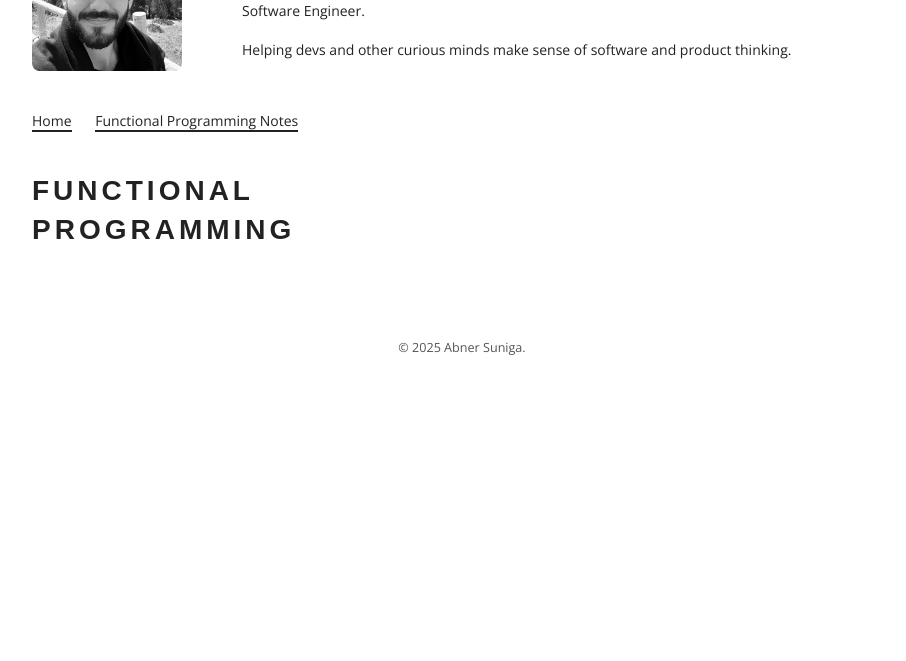
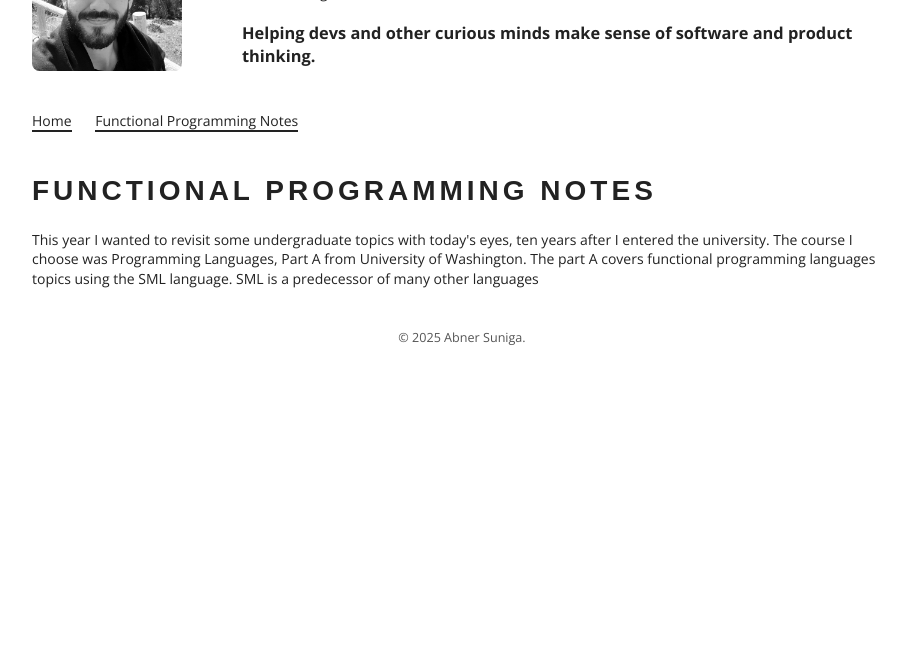
Before and after one commit to abner-suniga/abner-suniga.github.io, a plain HTML site: page fp.html in a window 1280 px wide. Shown: the part 139-800 px from the top of the page, without its empty margins (178-1084 px from the left). Drawn offline with nearby package versions, Linux system fonts and the light colour scheme; a web font is replaced by a local one.

Commit message:
more style changes

```diff
--- a/fp.html
+++ b/fp.html
@@ -20,12 +20,12 @@
       <div>
         <div style="margin-bottom: 20px">
           <h1>Abner Suniga</h1>
-          <p>Software Engineer.</p>
+          <p>Software Engineer</p>
         </div>
-        <div>
+        <h3>
           Helping devs and other curious minds make sense of software and
           product thinking.
-        </div>
+        </h3>
       </div>
     </header>
     <nav>
@@ -33,9 +33,15 @@
       <a href="fp.html">Functional Programming Notes</a>
     </nav>
     <main>
+      <h2>Functional Programming Notes</h2>
       <section>
-        <h2>Functional Programming</h2>
-        <p></p>
+        <p>
+          This year I wanted to revisit some undergraduate topics with today's
+          eyes, ten years after I entered the university. The course I choose
+          was Programming Languages, Part A from University of Washington. The
+          part A covers functional programming languages topics using the SML
+          language. SML is a predecessor of many other languages
+        </p>
       </section>
     </main>
     <footer>&copy; 2025 Abner Suniga.</footer>
--- a/index.css
+++ b/index.css
@@ -1,10 +1,19 @@
-/* Reset & Global Styles */
 * {
   margin: 0;
   padding: 0;
   box-sizing: border-box;
 }
+
+header {
+  display: flex;
+  align-items: center;
+  gap: 60px;
+}
+
 body {
+  display: flex;
+  flex-direction: column;
+  gap: 40px;
   background-color: #fff;
   color: #222;
   font-family: "Open Sans", sans-serif;
@@ -14,14 +23,7 @@ body {
   margin: 0 auto;
   padding: 60px 20px;
 }
-/* Header */
-header {
-  display: flex;
-  align-items: center;
-  gap: 60px;
-  margin-bottom: 20px;
-  padding-bottom: 20px;
-}
+
 .profile {
   width: 150px;
   height: 150px;
@@ -33,29 +35,24 @@ header {
   display: flex;
   justify-content: center;
 }
+
 h1 {
   font-family: "Agdasima", sans-serif;
   font-size: 3em;
-  margin-bottom: 10px;
   letter-spacing: 4px;
 }
-/* Section Titles */
 h2 {
   font-family: "Agdasima", sans-serif;
   font-size: 2em;
-  margin: 40px 0 20px;
-  position: relative;
-  padding-bottom: 10px;
-  text-transform: uppercase; /* Adds a modern, fashion-forward feel */
+  text-transform: uppercase;
   letter-spacing: 4px;
 }
-/* Content */
 ul {
   padding-left: 18px;
 }
 li {
   margin-bottom: 15px;
-  font-size: 1em; /* Keeps list text crisp and refined */
+  font-size: 1em;
 }
 a {
   color: #222;
@@ -63,10 +60,8 @@ a {
   border-bottom: 2px solid #222;
   transition: border-bottom 0.3s;
 }
-/* Footer */
 footer {
   text-align: center;
-  margin-top: 60px;
   font-size: 0.9em;
   color: #555;
 }
@@ -74,11 +69,22 @@ nav a {
   margin-right: 20px;
 }
 main {
-  display: grid;
-  gap: 40px;
-  grid-template-columns: 1fr 1fr;
+  display: flex;
+  flex-direction: column;
+  gap: 20px;
 }
-/* Responsive Design */
+section {
+  display: flex;
+  flex-direction: column;
+  gap: 10px;
+}
+
+.flex-col {
+  display: flex;
+  flex-direction: column;
+  gap: 20px;
+}
+
 @media (max-width: 600px) {
   body {
     padding: 30px 20px;
@@ -89,9 +95,6 @@ main {
   h2 {
     font-size: 1.8em;
   }
-  main {
-    grid-template-columns: 1fr;
-  }
   header {
     flex-direction: column;
     align-items: flex-start;
```
Also changed, not shown: index.html (+3 -3 lines).
